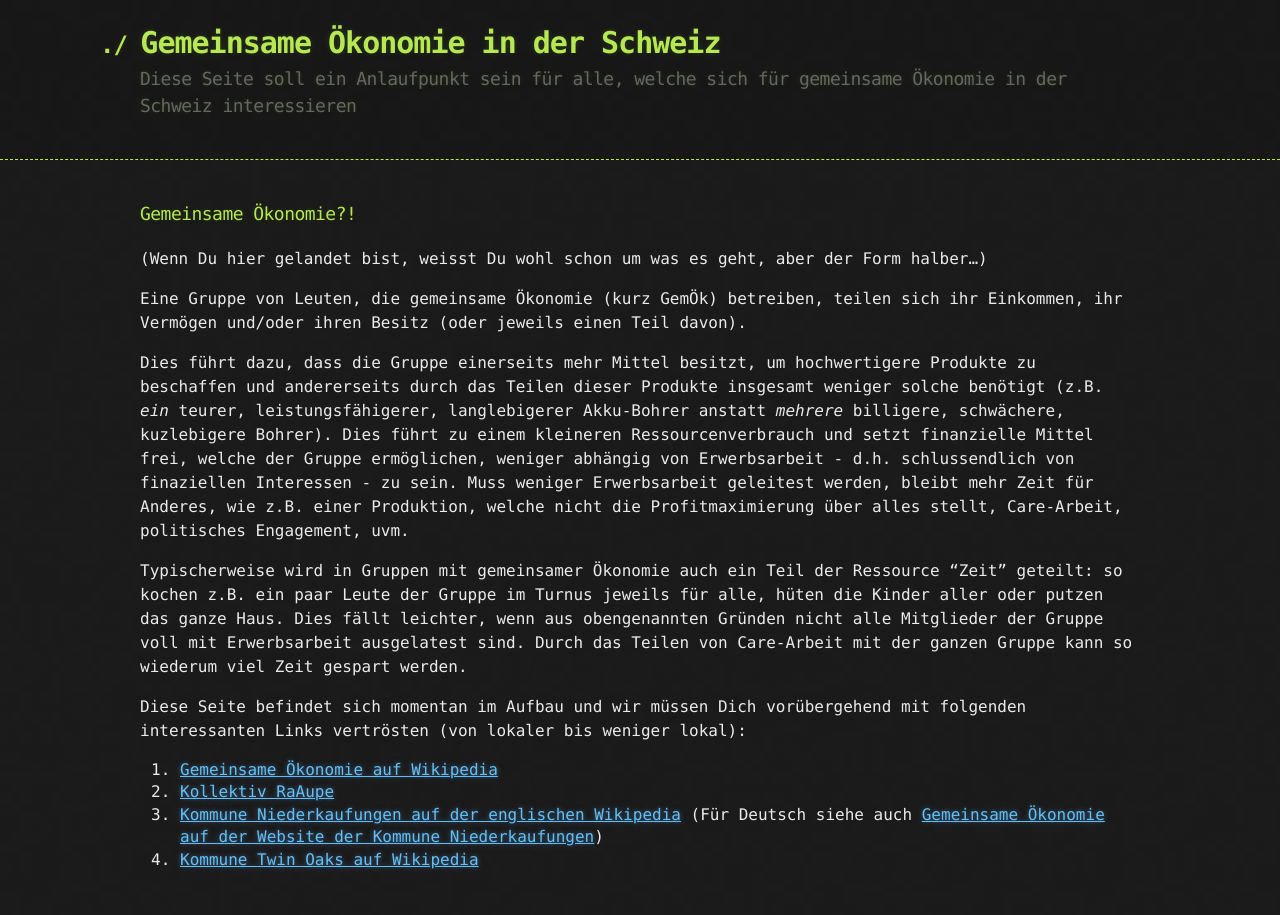
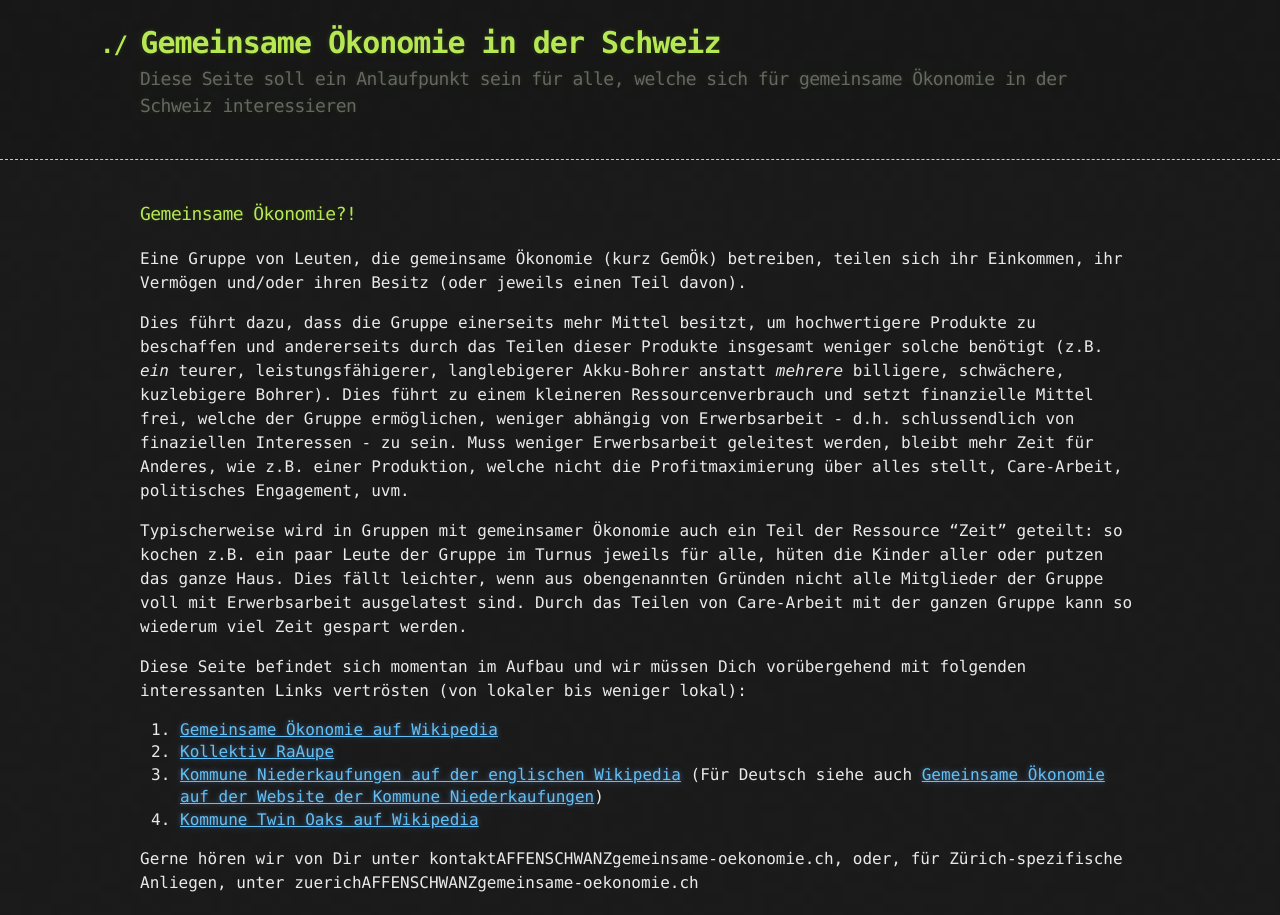
Before and after one commit to zuckerruebe/gemeinsame-oekonomie-website, a Jekyll site: the page built from index.markdown, in a window 1280 px wide. Built offline with Jekyll 4.4.1, drawn with Linux system fonts in a browser that asks for light colours; our own code applies the rules of GitHub Pages for plain Markdown files.

Commit message:
Add contact e-mail addresses.

```diff
--- a/index.markdown
+++ b/index.markdown
@@ -2,8 +2,6 @@
 title: Gemeinsame Ökonomie
 ---
 ### Gemeinsame Ökonomie?!
-
-(Wenn Du hier gelandet bist, weisst Du wohl schon um was es geht, aber der Form halber...)
 
 Eine Gruppe von Leuten, die gemeinsame Ökonomie (kurz GemÖk) betreiben, teilen sich ihr Einkommen, ihr Vermögen und/oder ihren Besitz (oder jeweils einen Teil davon).
 
@@ -18,3 +16,5 @@ Diese Seite befindet sich momentan im Aufbau und wir müssen Dich vorübergehend
 1. [Kollektiv RaAupe](http://raaupe.ch/)
 1. [Kommune Niederkaufungen auf der englischen Wikipedia](https://en.wikipedia.org/wiki/Kommune_Niederkaufungen) (Für Deutsch siehe auch [Gemeinsame Ökonomie auf der Website der Kommune Niederkaufungen](https://www.kommune-niederkaufungen.de/uber-uns/grundsatze/gemeinsame-okonomie/))
 1. [Kommune Twin Oaks auf Wikipedia](https://de.wikipedia.org/wiki/Twin_Oaks_Community)
+
+Gerne hören wir von Dir unter kontaktAFFENSCHWANZgemeinsame-oekonomie.ch, oder, für Zürich-spezifische Anliegen, unter zuerichAFFENSCHWANZgemeinsame-oekonomie.ch
```
